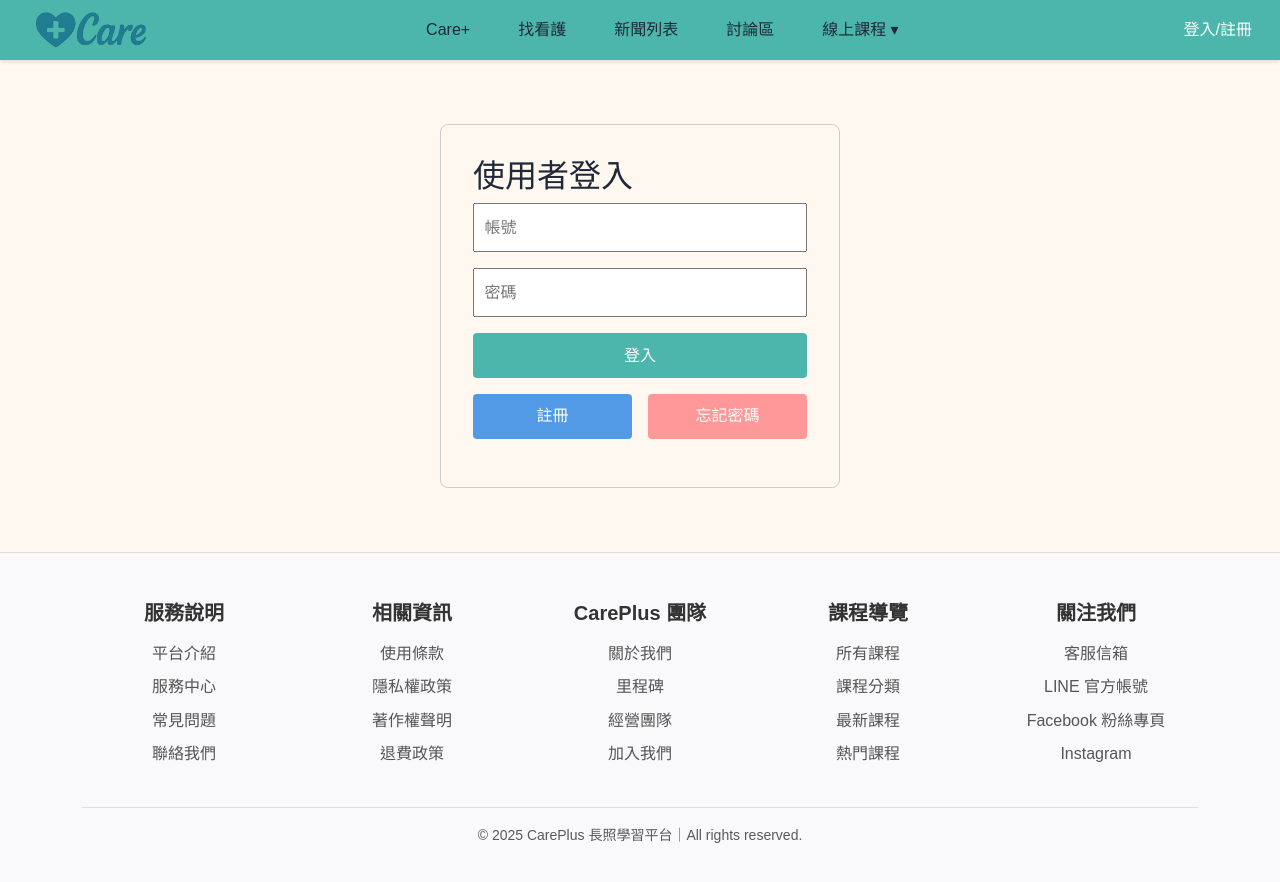
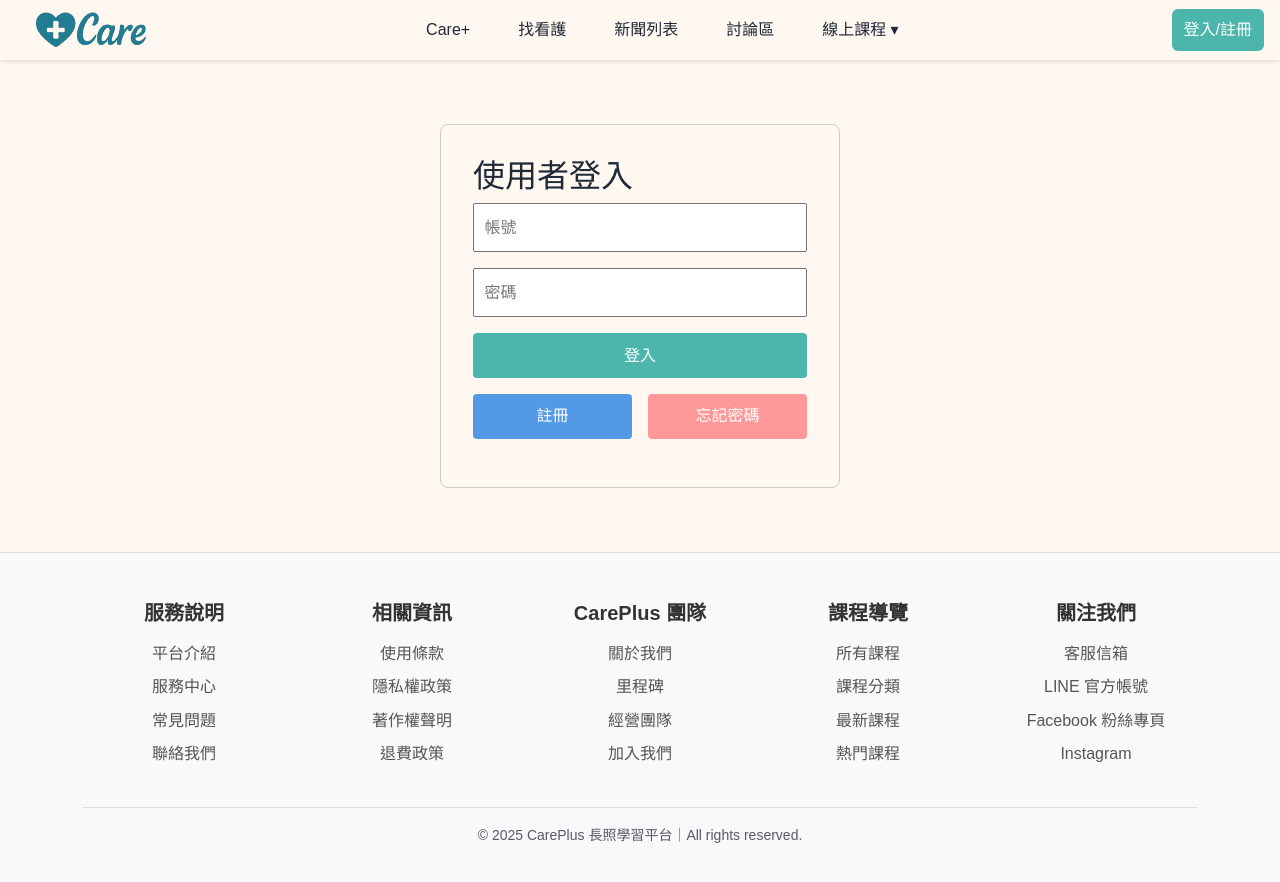
Before and after one commit to d361120041/CarePlusVue, a Vue app: page /userlogin in a window 1280 px wide. Shown: the top 882 px of the page. Built offline with nearby package versions, Linux system fonts and the light colour scheme; no server answers; what vue-sweetalert2 would draw is missing.

Commit message:
update inquiry form v1

```diff
--- a/src/plugins/axios.js
+++ b/src/plugins/axios.js
@@ -2,6 +2,7 @@ import axios from "axios";
 
 const myAxios = axios.create({
   baseURL: import.meta.env.VITE_API_BASE_URL,
+  // 帶上 cookie請求
   withCredentials: true,
 });
 
--- a/src/steve/views/InquiryForm.vue
+++ b/src/steve/views/InquiryForm.vue
@@ -12,7 +12,7 @@
         :class="{ active: selectedTemplate === 1 }"
         @click="fillTemplate(1)"
       >
-        諮詢照護者
+        諮詢看護
       </button>
       <button
         class="template-btn"
@@ -95,8 +95,8 @@ onMounted(async () => {
 
 const fillTemplate = (type) => {
   const templates = {
-    1: "您好，我對某位照護者的服務有疑問，想了解更多詳情，煩請協助說明。",
-    2: "您好，想詢問某門課程的內容或報名方式，請問可以提供更多資訊嗎？",
+    1: "我想詢問看護服務，想了解更多詳情，煩請協助說明。",
+    2: "我想詢問某門課程的內容或報名方式，請問可以提供更多資訊嗎？",
     3: "您好，我想對先前的服務經驗提出申訴，以下是具體內容：",
     4: "您好，我有一些其他問題或建議如下：",
   };
--- a/src/views/Navigationbar.vue
+++ b/src/views/Navigationbar.vue
@@ -185,7 +185,7 @@ const caregiverLogout = () => {
   display: flex;
   justify-content: space-between;
   align-items: center; /* ✅ 修改：原本是 align-items: stretch，改成 center 讓內容垂直置中 */
-  background-color: #4db6ac;
+  background-color: #fff8f0;
   padding: 0;
   position: relative;
   box-shadow: 0 2px 4px rgba(0, 0, 0, 0.1);
```
